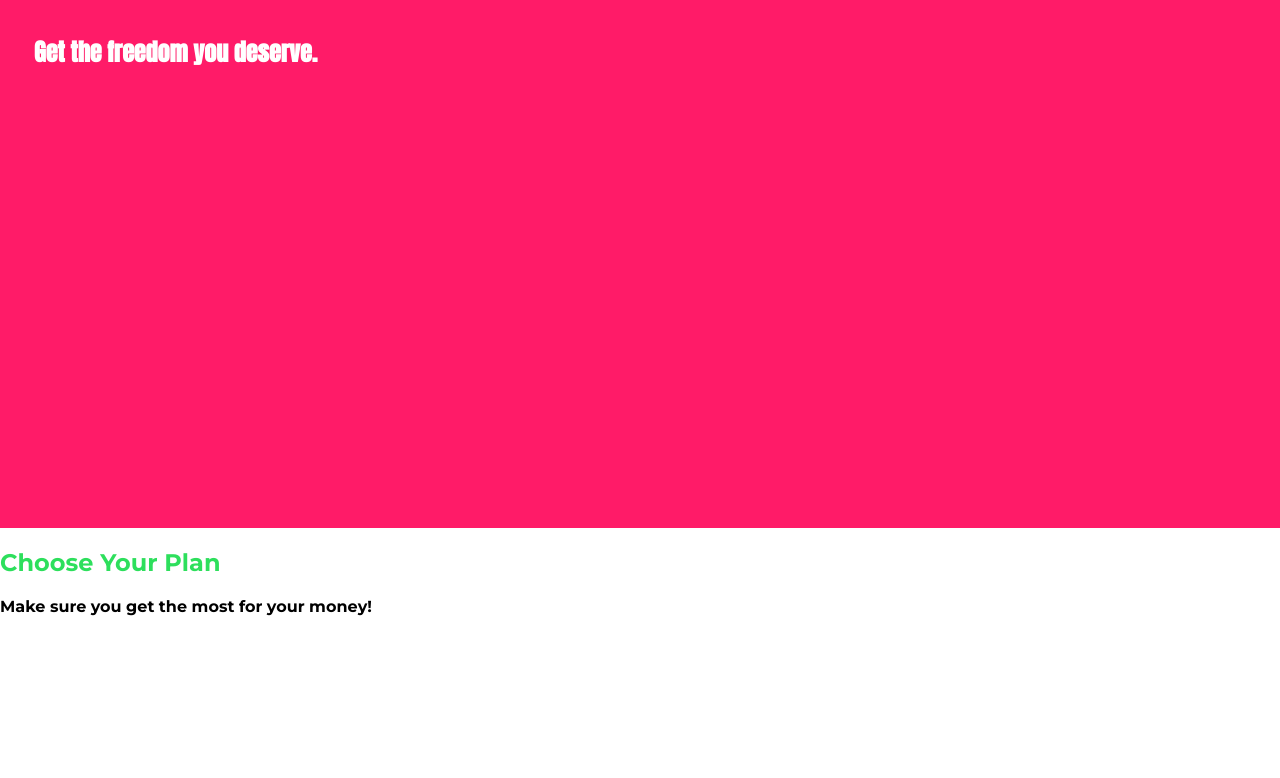
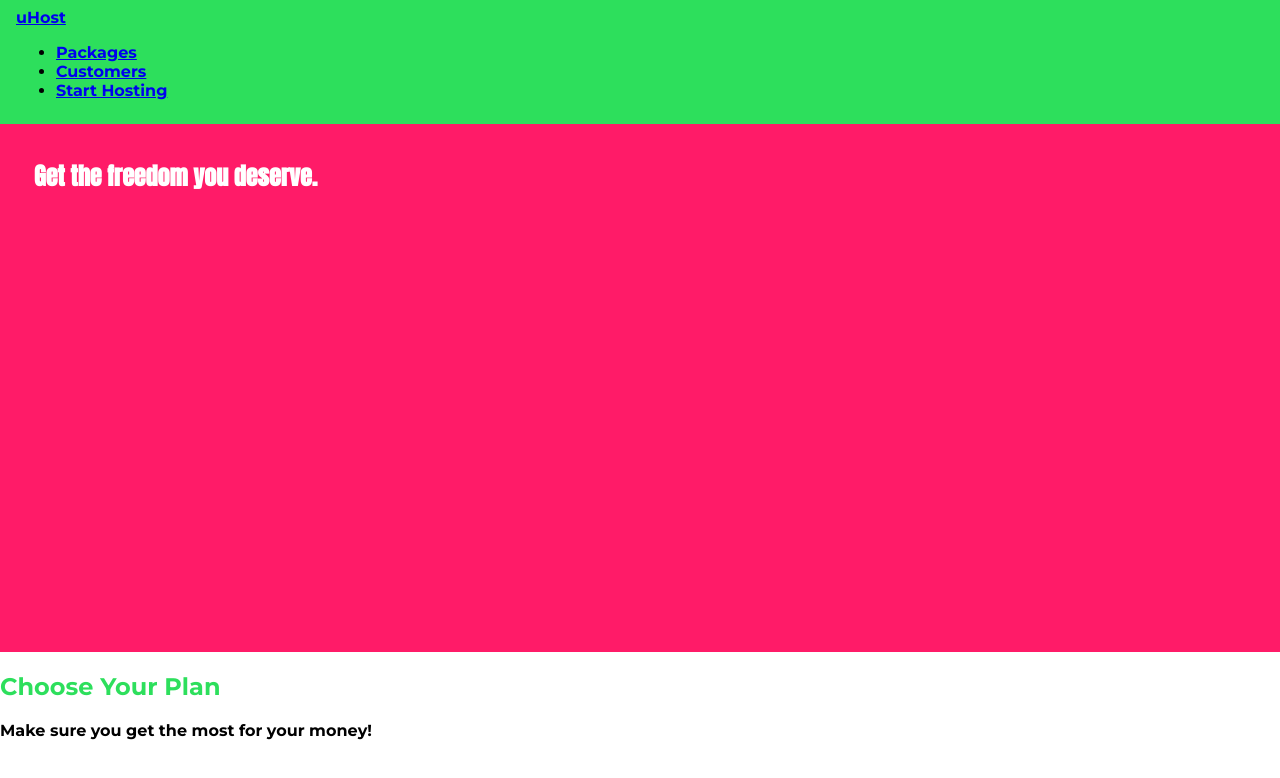
Before and after one commit to SeosoyoungE/css_pratice_and_master, a plain HTML site: page index.html in a window 1280 px wide. Drawn offline with Linux system fonts and the light colour scheme.

Commit message:
34 - header 추가

```diff
--- a/index.html
+++ b/index.html
@@ -15,6 +15,26 @@
 </head>
 
 <body>
+    <header class="main-header">
+        <div>
+            <a href="index.html">
+                uHost
+            </a>
+        </div>
+        <nav>
+            <ul>
+                <li>
+                    <a href="packages/index.html">Packages</a>
+                </li>
+                <li>
+                    <a href="customers/index.html">Customers</a>
+                </li>
+                <li>
+                    <a href="start-hosting/index.html">Start Hosting</a>
+                </li>
+            </ul>
+        </nav>
+    </header>
     <main>
         <section id="product-overview">
             <h1>Get the freedom you deserve.</h1>
```
